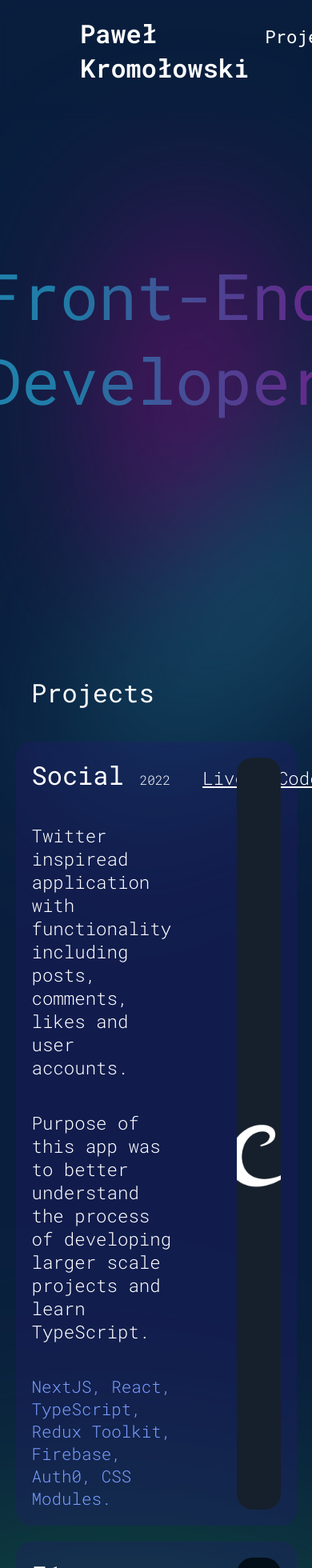
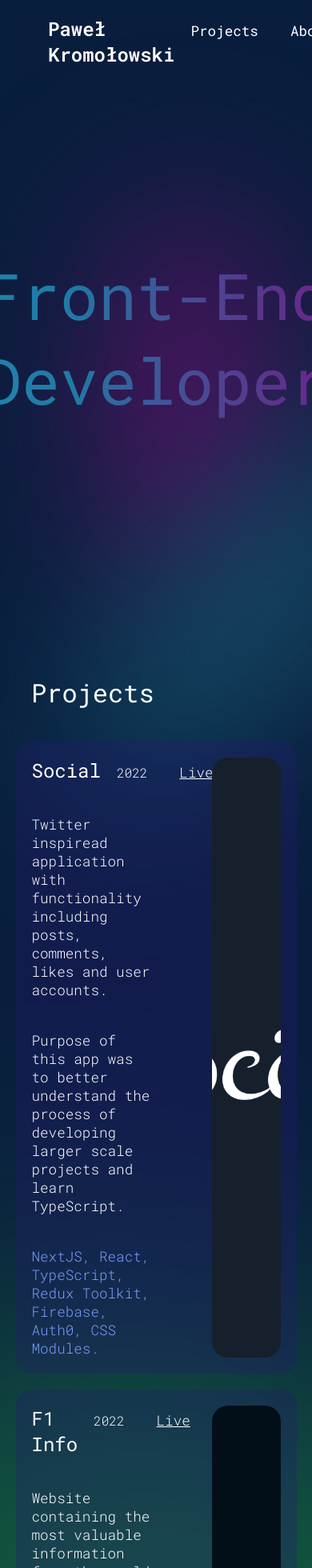
Before and after one commit to cateruu/portfolio-v2, a Next.js app: page / in a window 390 px wide. Shown: the top 1960 px of the page at 80% size. Built offline with nearby package versions, Linux system fonts and the light colour scheme.

Commit message:
tablet viewports

```diff
--- a/components/Landing/Landing.module.scss
+++ b/components/Landing/Landing.module.scss
@@ -1,3 +1,5 @@
+@use '../../styles/mixins/viewports' as *;
+
 .landing {
   height: 100vh;
   width: 100vw;
--- a/components/Layout/Header.module.scss
+++ b/components/Layout/Header.module.scss
@@ -1,4 +1,5 @@
 @use '../../styles/variables' as *;
+@use '../../styles/mixins/viewports' as *;
 
 .header {
   padding: 20px 100px;
@@ -12,10 +13,18 @@
   transform: translateX(-50%);
   backdrop-filter: blur(10px);
   z-index: 100000;
+
+  @include tablet {
+    padding: 20px 60px;
+  }
 }
 
 .name {
   font-size: $font-header;
+
+  @include tablet {
+    font-size: $font-header-tablet;
+  }
 }
 
 .link {
@@ -26,10 +35,18 @@
   &:hover {
     text-shadow: 0 0 30px #65a3ff;
   }
+
+  @include tablet {
+    font-size: $font-header-link-tablet;
+  }
 }
 
 .icon {
   font-size: $font-header-icon;
   margin: 0 10px;
   color: $font-color-link;
+
+  @include tablet {
+    font-size: $font-header-icon-tablet;
+  }
 }
--- a/components/Projects/Project.module.scss
+++ b/components/Projects/Project.module.scss
@@ -1,4 +1,5 @@
 @use '../../styles/variables' as *;
+@use '../../styles/mixins/viewports' as *;
 
 .project {
   width: 90%;
@@ -16,6 +17,10 @@
   flex-direction: column;
   justify-content: space-between;
   gap: 40px;
+
+  @include tabletL {
+    width: 50%;
+  }
 }
 
 .header {
@@ -32,6 +37,10 @@
 .name {
   font-size: $font-header;
   font-weight: 400;
+
+  @include tablet {
+    font-size: $font-header-tablet;
+  }
 }
 
 .time {
@@ -49,6 +58,10 @@
   &:hover {
     text-shadow: 0 0 15px #fff;
   }
+
+  @include tablet {
+    font-size: $font-project-mobile;
+  }
 }
 
 .text {
@@ -58,6 +71,14 @@
   &:nth-of-type(3) {
     font-size: $font-project-stack;
     color: $font-color-stack;
+
+    @include tablet {
+      font-size: $font-project-mobile;
+    }
+  }
+
+  @include tablet {
+    font-size: $font-project-mobile;
   }
 }
 
@@ -65,6 +86,10 @@
   width: 40%;
   height: auto;
   border-radius: 20px;
+
+  @include tabletL {
+    width: 50%;
+  }
 }
 
 .imageContainer > span {
--- a/components/Skills/Skills.tsx
+++ b/components/Skills/Skills.tsx
@@ -14,7 +14,7 @@ const fetcher = (url: string) => fetch(url).then((res) => res.json());
 const Skills = () => {
   const { data, error } = useSWR('/api/skills', fetcher);
 
-  if (error) return <div>Unable to load projects...</div>;
+  if (error) return <div>Unable to load skills...</div>;
   if (!data) return <div>Loading...</div>;
 
   const skills: Skill[] = JSON.parse(data);
@@ -28,8 +28,8 @@ const Skills = () => {
             key={skill.id}
             src={skill.image}
             alt={skill.name}
-            width={70}
-            height={70}
+            width={60}
+            height={60}
           />
         ))}
       </section>
--- /dev/null
+++ b/styles/mixins/_viewports.scss
@@ -0,0 +1,17 @@
+@mixin tabletL {
+  @media screen and (max-width: 1300px) {
+    @content;
+  }
+}
+
+@mixin tablet {
+  @media screen and (max-width: 1100px) {
+    @content;
+  }
+}
+
+@mixin mobile {
+  @media screen and (max-width: 950px) {
+    @content;
+  }
+}
--- a/styles/variables/_fonts.scss
+++ b/styles/variables/_fonts.scss
@@ -1,7 +1,10 @@
 $font-header: 2rem;
+$font-header-tablet: 1.5rem;
+$font-header-mobile: 0.8rem;
 $font-header-link: 1.4rem;
+$font-header-link-tablet: 1.1rem;
 $font-header-icon: 1.6rem;
-$font-header-mobile: 0.8rem;
+$font-header-icon-tablet: 1.3rem;
 $font-project: 1.4rem;
 $font-project-mobile: 1.1rem;
 $font-project-stack: 1.3rem;
```
